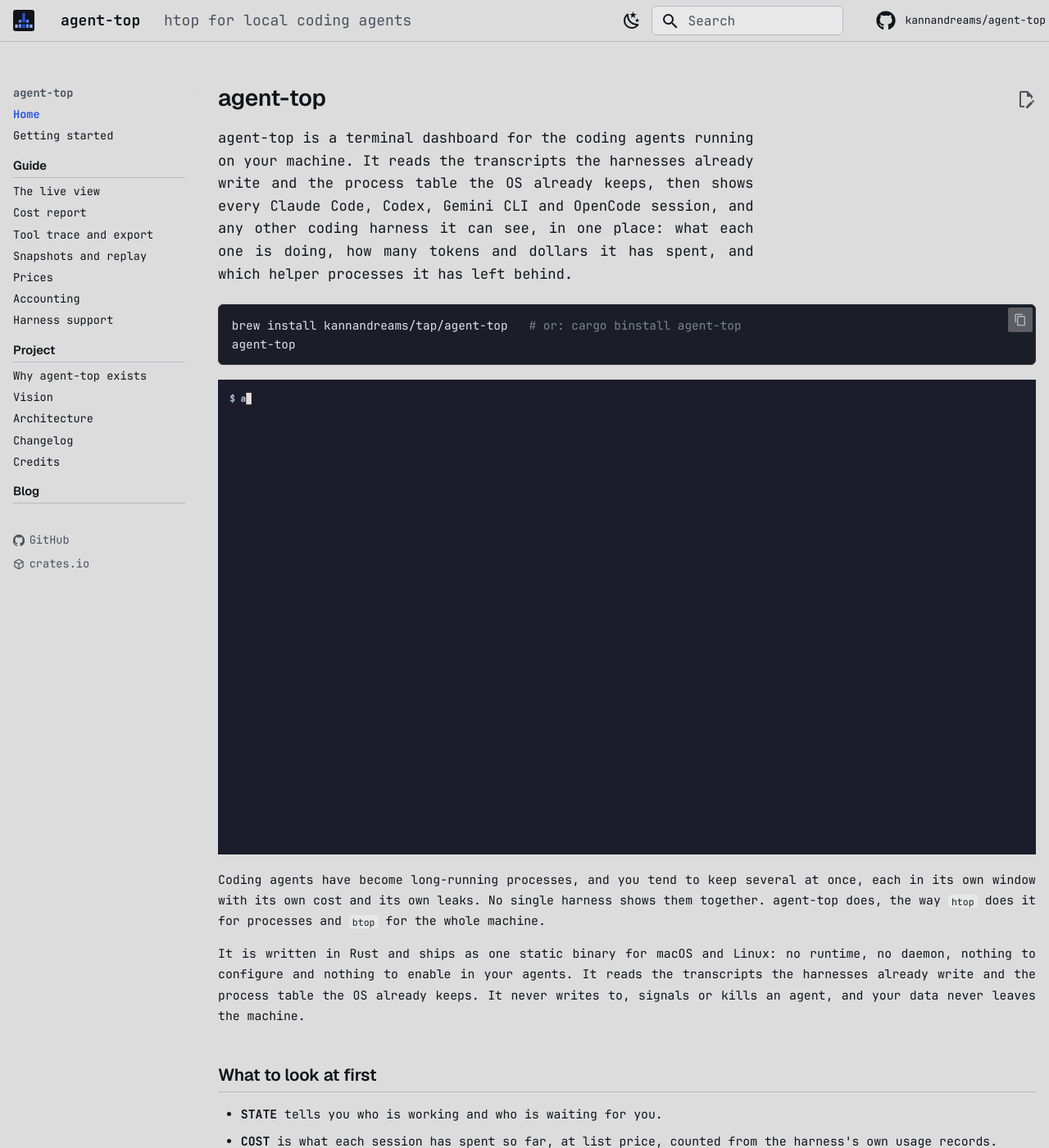
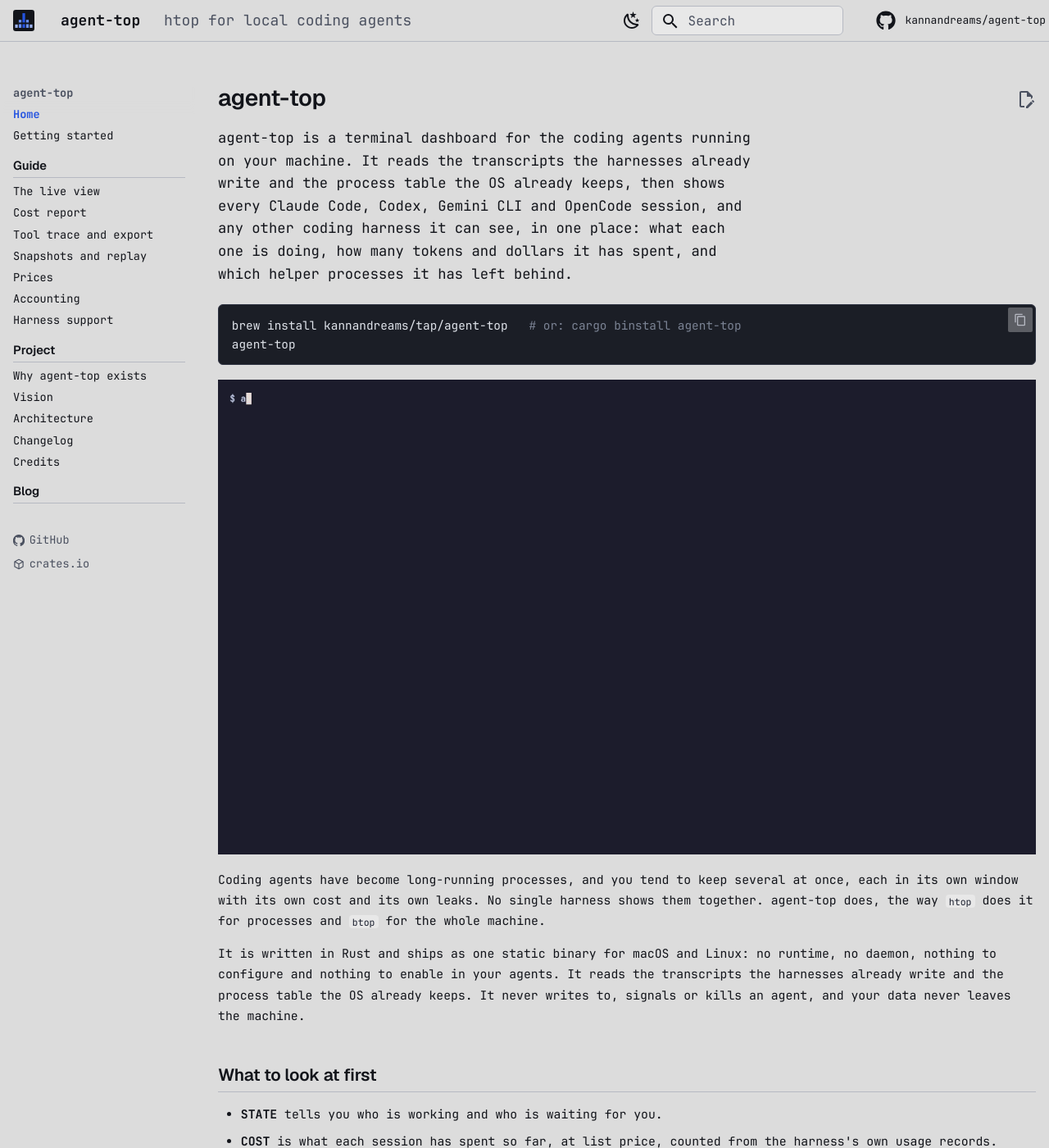
Before and after one commit to kannandreams/agent-top, an MkDocs documentation site: the page built from docs/index.md, in a window 1280 px wide and 1400 px high. Shown: the whole window at 82% size. Built offline with MkDocs 1.6.1 and Material for MkDocs 9.7.7, drawn with Linux system fonts in a browser that asks for light colours; comment, search, counter and statistics services are not loaded.

Commit message:
docs: revert paragraph justification, keep it left-aligned (#20)
Justify was tried in #17. On a monospace face the browser can only stretch a
line's word-gaps in whole jumps to reach a flush right edge, so one or two
gaps end up visibly wider than the rest of the line, reading as a break in
the middle rather than an even paragraph. Reverted to plain left-aligned
text; text-wrap: pretty is kept, which only affects the last line of a
paragraph, so it never ends on a single short word alone.

```diff
--- a/docs/stylesheets/extra.css
+++ b/docs/stylesheets/extra.css
@@ -301,18 +301,15 @@
   max-width: 38em;
   margin: 0 0 1.4em;
 }
-/* Justified body text: on a monospace face, inter-word justification snaps
- * to the character grid, so the right edge lines up flush against code
- * blocks and screenshots without the uneven word-gaps justify usually
- * brings to a proportional face. The last line of a paragraph is left as
- * the browser leaves it, ragged, which is the readable default. */
-.md-typeset p {
-  text-align: justify;
-  text-justify: inter-word;
-}
+/* Left-aligned, ragged right: justify was tried and reverted. On a
+ * monospace face the browser can only stretch a line's word-gaps in whole
+ * jumps rather than smoothly, so getting the right edge flush means one or
+ * two gaps end up visibly wider than the rest of the line, which reads as
+ * a break rather than an even paragraph. text-wrap: pretty just keeps the
+ * last line of a paragraph from ending on a single short word alone. */
+.md-typeset p,
 .at-lead {
-  text-align: justify;
-  text-justify: inter-word;
+  text-wrap: pretty;
 }
 
 /* Credits: cards in the spirit of charm.land. A quiet border at rest, a blue
```
